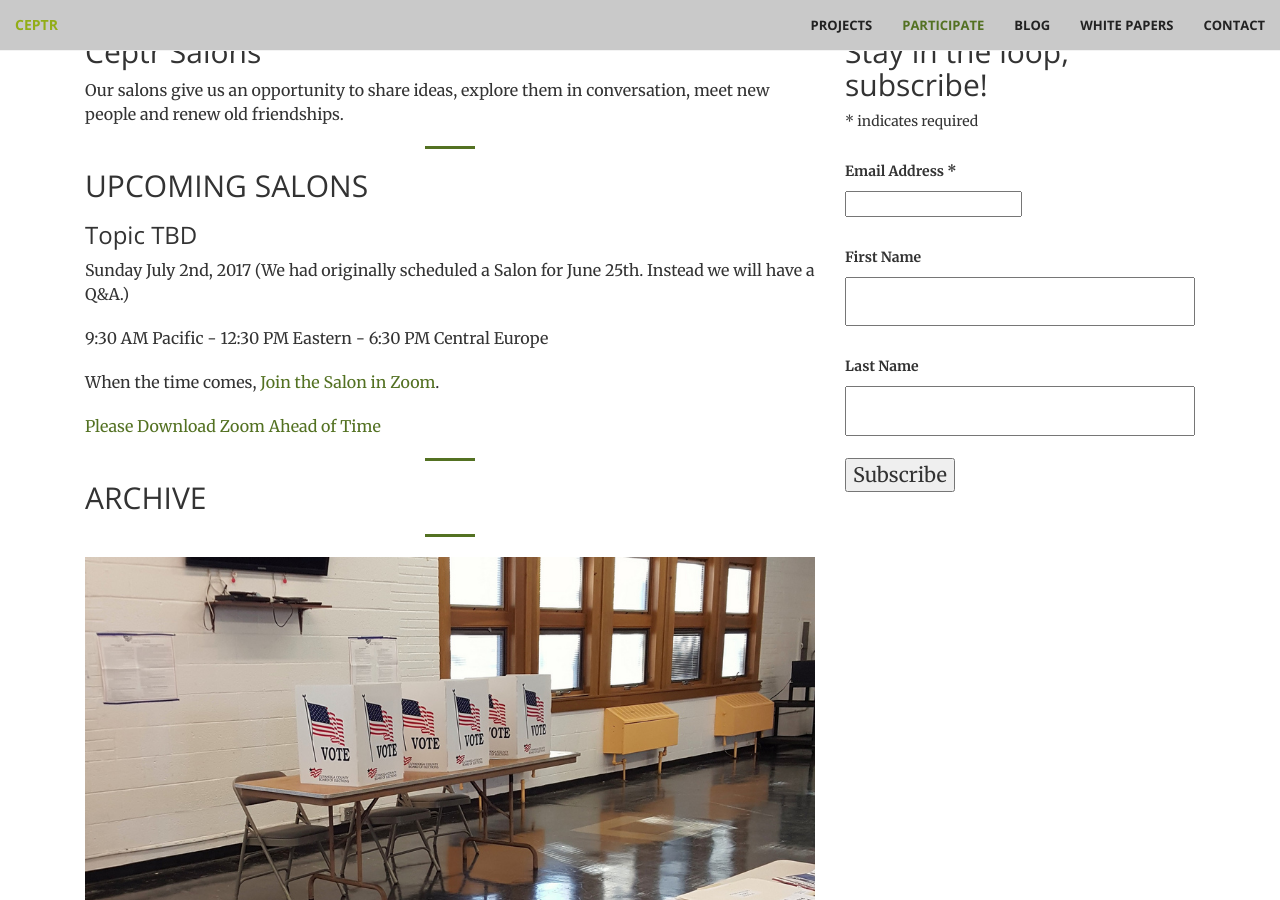
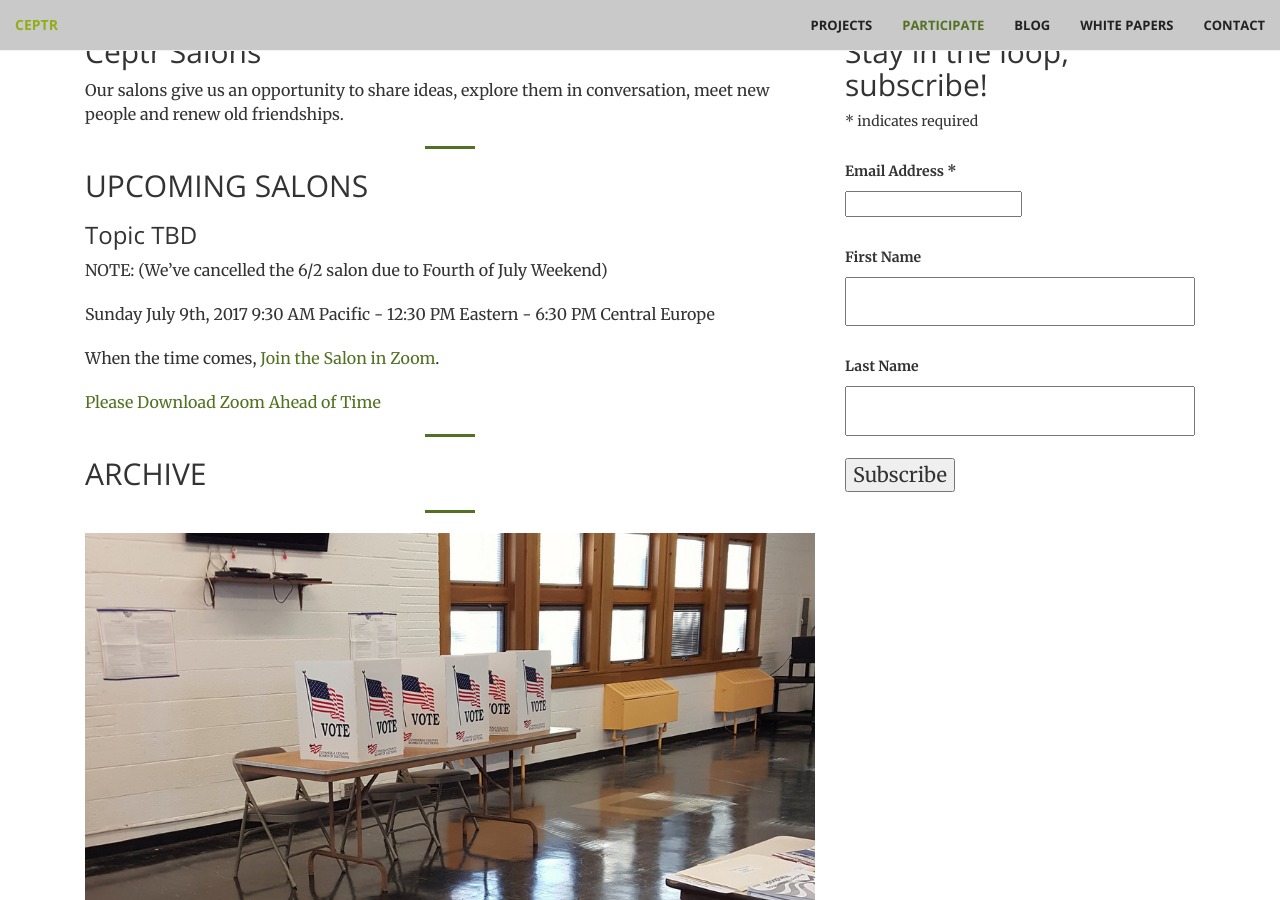
Before and after one commit to metacurrency/ceptr-org, a Jekyll site: the page built from _participate/salons.md, in a window 1280 px wide and 900 px high, scrolled down 387 px. Built offline with Jekyll 4.4.1, drawn with Linux system fonts in a browser that asks for light colours; comment, search, counter and statistics services are not loaded.

Commit message:
update salons.md

```diff
--- a/_participate/salons.md
+++ b/_participate/salons.md
@@ -38,8 +38,9 @@ Our salons give us an opportunity to share ideas, explore them in conversation,
 
 ## UPCOMING SALONS
 ### Topic TBD
-Sunday July 2nd, 2017 (We had originally scheduled a Salon for June 25th. Instead we will have a Q&A.)
+NOTE: (We've cancelled the 6/2 salon due to Fourth of July Weekend)
 
+Sunday July 9th, 2017
 9:30 AM Pacific - 12:30 PM Eastern - 6:30 PM Central Europe
 
 [//]: # (Join us for a dialogue about ... )
```
